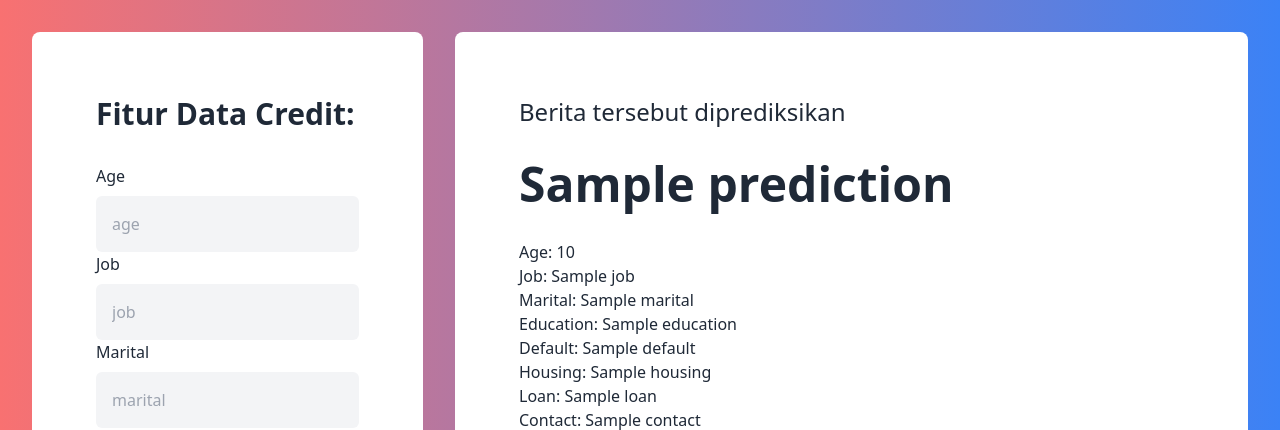
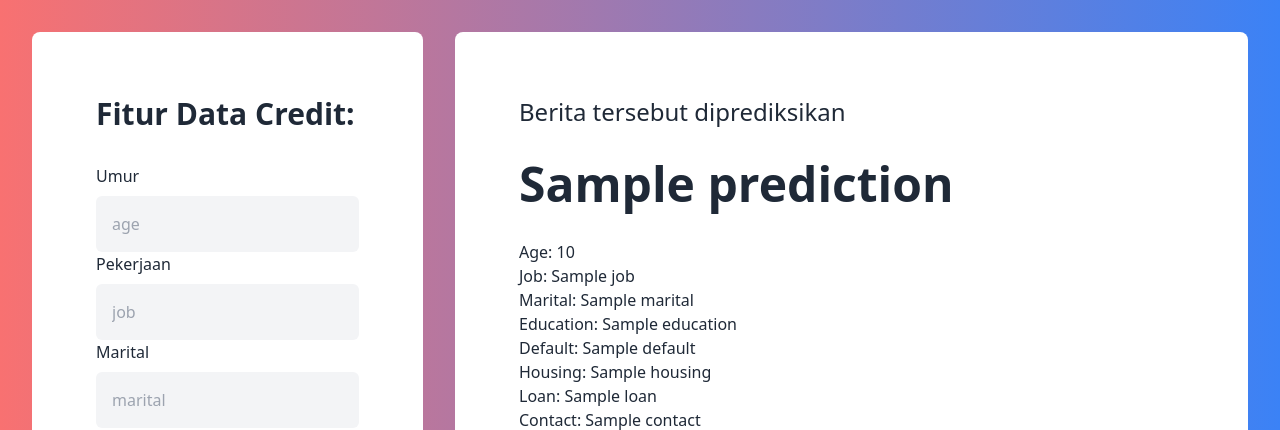
Before and after one commit to reydylanza-dev/datacredit-reyfadhil, a Flask app: template templates/index.html in a window 1280 px wide. Shown: the top 430 px of the page. Run offline with Flask 2, Linux system fonts and the light colour scheme; the template is opened without the code that fills it: most values are stand-ins (such as "Sample title", 1, 10 or a date in 2020); parts of the project's set-up code (start-up, migrations or seed data) failed here and were passed over.

Commit message:
Update index.html

```diff
--- a/templates/index.html
+++ b/templates/index.html
@@ -34,7 +34,7 @@
                 method="post"
                 class="flex flex-col"
             >
-                <label for="age" class="mb-2">Age</label>
+                <label for="age" class="mb-2">Umur</label>
                 <input
                     type="text"
                     name="age"
@@ -43,7 +43,7 @@
                     class="p-4 bg-gray-100 rounded-md"
                 />
 
-                <label for="job" class="mb-2">Job</label>
+                <label for="job" class="mb-2">Pekerjaan</label>
                 <input
                     type="text"
                     name="job"
```
